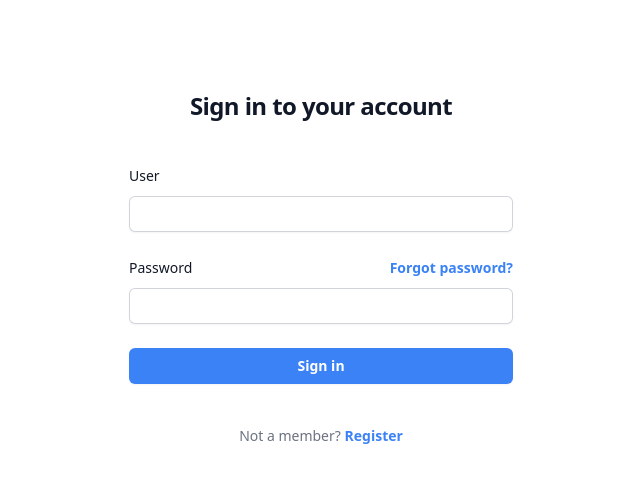
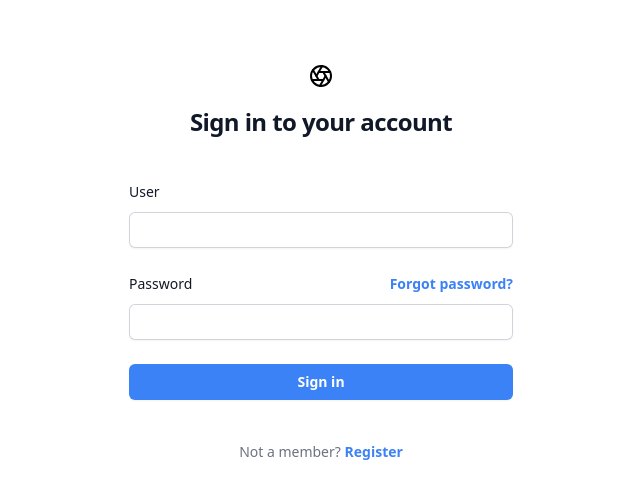
Before and after one commit to insper-tecnologias-web/projeto-3-breno_david_thiago, a React (Vite) app in the folder frontend/: page /login in a window 1280 px wide. Shown: the top 498 px of the page, without its empty margins (319-959 px from the left). Built offline with nearby package versions, Linux system fonts and the light colour scheme.

Commit message:
ajuste login

```diff
--- a/frontend/src/components/Login/index.jsx
+++ b/frontend/src/components/Login/index.jsx
@@ -1,4 +1,4 @@
-// import palmeiras from '../assets/palmeiras.png';
+import {Aperture} from 'lucide-react';
 import { useState } from 'react';
 import axios from "axios";
 import { Link } from 'react-router-dom';
@@ -15,6 +15,7 @@ export function Login() {
 
       const saveToken = (userToken) => {
         localStorage.setItem('token', JSON.stringify(userToken));
+        localStorage.setItem('logged', true.toString());
       };
 
 
@@ -55,12 +56,10 @@ export function Login() {
         <>
           <div className="flex min-h-full flex-1 flex-col justify-center px-6 py-12 lg:px-8">
             <div className="sm:mx-auto sm:w-full sm:max-w-sm">
-              {/* <img
-                className="mx-auto h-10 w-auto"
-                src= {palmeiras}
-                alt="Your Company"
-              /> */}
-              <h2 className="mt-10 text-center text-2xl font-bold leading-9 tracking-tight text-gray-900">
+            <div className=' flex flex-row justify-center mt-4'>
+                <Aperture/>
+              </div>
+              <h2 className="mt-4 text-center text-2xl font-bold leading-9 tracking-tight text-gray-900">
                 Sign in to your account
               </h2>
             </div>
```
